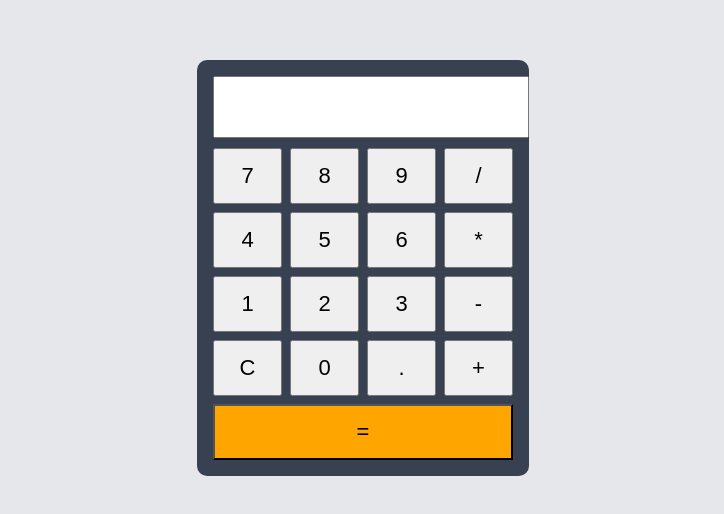
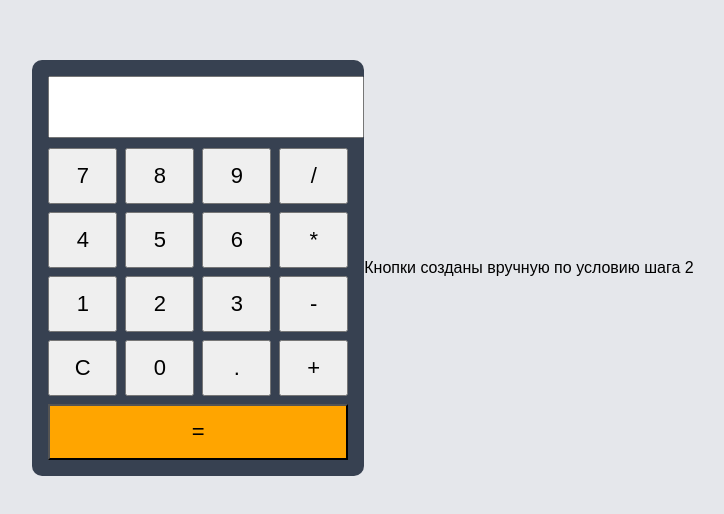
Before and after one commit to Garenekef1/22_lab_ISRPO, a plain HTML site: page calculator/index.html in a window 1280 px wide. Shown: the part 132-646 px from the top of the page, without its empty margins (277-1001 px from the left). Drawn offline with Linux system fonts and the light colour scheme.

Commit message:
Step 2: added HTML structure for calculator

```diff
--- a/calculator/index.html
+++ b/calculator/index.html
@@ -33,6 +33,7 @@
       <button class="equal">=</button>
     </div>
   </div>
+  <p class="hint">Кнопки созданы вручную по условию шага 2</p>
   <script src="main.js"></script>
 </body>
 </html>
```
